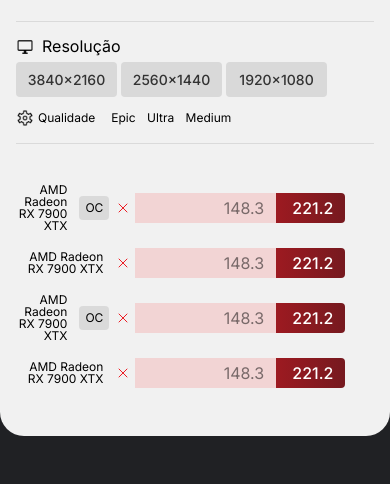
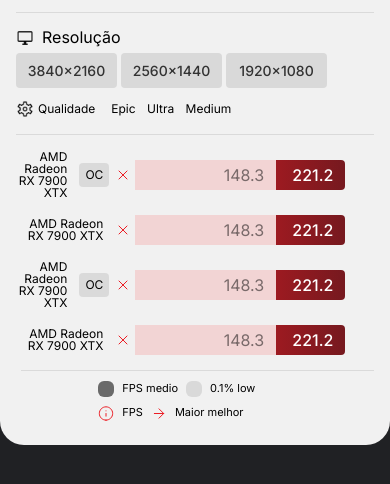
Before and after one commit to Rrothschild18/adrenaline-chart, a website built with Vite: page index.html in a window 390 px wide. Shown: the part 252-736 px from the top of the page. Built offline with nearby package versions, Linux system fonts and the light colour scheme.

Commit message:
fix: general fixes

```diff
--- a/index.html
+++ b/index.html
@@ -62,12 +62,49 @@
         <section class="chart-data">
           <div class="bar-plots">
             <div class="chart-lines">
+              <div class="chart-range">
                 <div class="chart-range"><span> 0 </span></div>
                 <div class="chart-range"><span> 50 </span></div>
                 <div class="chart-range"><span> 100 </span></div>
                 <div class="chart-range"><span> 150 </span></div>
                 <div class="chart-range"><span> 200 </span></div>
                 <div class="chart-range"><span> 250 </span></div>
+              </div>
+
+              <div class="chart-info">
+                <hr class="line" />
+
+                <div class="content">
+                  <div class="chart-info-performance">
+                    <div class="info-item-performance">
+                      <span class="block-fps"></span>
+
+                      <span>FPS medio</span>
+                    </div>
+
+                    <div class="info-item-performance">
+                      <span class="block-low"></span>
+
+                      <span>0.1% low</span>
+                    </div>
+                  </div>
+
+                  <div class="chart-info-description">
+                    <div class="info-item-subtitle">
+                      <svg width="16" height="16">
+                        <image xlink:href="/assets/info.svg" />
+                      </svg>
+                      <span>FPS</span>
+                    </div>
+                    <div class="info-item-subtitle">
+                      <svg width="16" height="16">
+                        <image xlink:href="/assets/arrow-right.svg" />
+                      </svg>
+                      <span>Maior melhor</span>
+                    </div>
+                  </div>
+                </div>
+              </div>
             </div>
             <div class="chart-data-content">
               <div class="wrapper">
@@ -162,8 +199,6 @@
                   </section>
                 </div>
               </div>
-
-              <!-- <div>0</div> -->
             </div>
           </div>
         </section>
--- a/styles/global.scss
+++ b/styles/global.scss
@@ -18,7 +18,7 @@
   background-color: #f1f1f1;
   border-radius: 24px;
   padding: 60px;
-  padding-bottom: 84px;
+  padding-bottom: 144px;
   max-width: 1030px;
   width: 100%;
 
@@ -111,7 +111,6 @@
 
           .quality {
             margin-left: 64px;
-
             display: flex;
             align-items: center;
 
@@ -161,9 +160,9 @@
 
     .bar-plots {
       width: 100%;
+      position: relative;
 
       div.chart-range {
-        position: relative;
         right: 0;
 
         span {
@@ -182,12 +181,85 @@
         height: 100%;
         position: absolute;
         left: 23%;
+        flex-direction: column;
 
-        > * {
-          margin-left: 0;
-          width: 1px;
+        .chart-range {
+          position: relative;
+          right: 0;
+          display: flex;
+          justify-content: space-between;
           height: 100%;
-          background-color: #dadada;
+
+          > div {
+            margin-left: 0;
+            width: 1px;
+            height: 100%;
+            background-color: #dadada;
+          }
+        }
+
+        .chart-info {
+          position: relative;
+          width: 100%;
+          position: absolute;
+          bottom: -87px;
+
+          .line {
+            position: absolute;
+            top: -11px;
+            width: 128%;
+            left: -28%;
+            display: none;
+          }
+
+          .content {
+            display: flex;
+            justify-content: space-between;
+
+            .chart-info-performance {
+              display: flex;
+              align-items: center;
+              > * {
+                margin-right: 8px;
+              }
+
+              .info-item-performance {
+                display: flex;
+                align-items: center;
+                font-size: 11px;
+
+                .block-fps {
+                  width: 16px;
+                  height: 16px;
+                  border-radius: 6px;
+                  background-color: rgba(106, 106, 106, 1);
+                  margin-right: 8px;
+                }
+
+                .block-low {
+                  width: 16px;
+                  height: 16px;
+                  border-radius: 6px;
+                  background-color: rgba(217, 217, 217, 1);
+                  margin-right: 8px;
+                }
+              }
+            }
+
+            .chart-info-description {
+              display: flex;
+              align-items: center;
+
+              .info-item-subtitle {
+                > * {
+                  margin-right: 8px;
+                }
+                display: flex;
+                align-items: center;
+                font-size: 11px;
+              }
+            }
+          }
         }
       }
 
--- a/styles/responsive.scss
+++ b/styles/responsive.scss
@@ -251,7 +251,7 @@
 
   .chart-container {
     padding: 40px;
-    padding-bottom: 64px;
+    padding-bottom: 124px;
 
     .header {
       .content {
@@ -400,7 +400,7 @@
 
   .chart-container {
     padding: 32px 16px;
-    // padding-bottom: 54px;
+    padding-bottom: 74px;
 
     .header {
       .content {
@@ -477,6 +477,10 @@
         }
       }
 
+      .chart-data .bar-plots .chart-lines .chart-info {
+        bottom: -37px;
+      }
+
       .logo {
         display: none;
       }
@@ -541,7 +545,7 @@
 @media only screen and (min-width: 576px) and (max-width: 767.98px) {
   .chart-container {
     padding: 32px;
-    padding-bottom: 54px;
+    padding-bottom: 104px;
 
     .header {
       .content {
@@ -622,6 +626,10 @@
       }
     }
 
+    .chart-data .bar-plots .chart-lines .chart-info {
+      bottom: -70px;
+    }
+
     .chart-data {
       .graphic-cards {
       }
@@ -676,6 +684,7 @@
         .chart-data-content {
           .wrapper {
             &:first-child {
+              // padding-top: 0px;
             }
 
             &:last-child {
@@ -778,6 +787,21 @@
       }
     }
 
+    .chart-data .bar-plots .chart-lines .chart-info {
+      bottom: -50px;
+
+      .line {
+        display: inline;
+      }
+      .content {
+        flex-direction: column;
+
+        .chart-info-performance {
+          margin-bottom: 8px;
+        }
+      }
+    }
+
     .chart-data {
       .graphic-cards {
         width: 30%;
@@ -798,11 +822,17 @@
           // height: 100%;
           // position: absolute;
           // left: 23%;
-          display: none;
+          .chart-range {
+            visibility: hidden;
+          }
         }
 
         .chart-data-content {
           .wrapper {
+            &:first-child {
+              padding-top: 0px;
+            }
+
             .graphic-card-name {
               width: 50%;
 
```
Also changed, not shown: assets/arrow-right.svg (added), assets/info.svg (added). Lines whose indentation alone changed are shown as unchanged.
